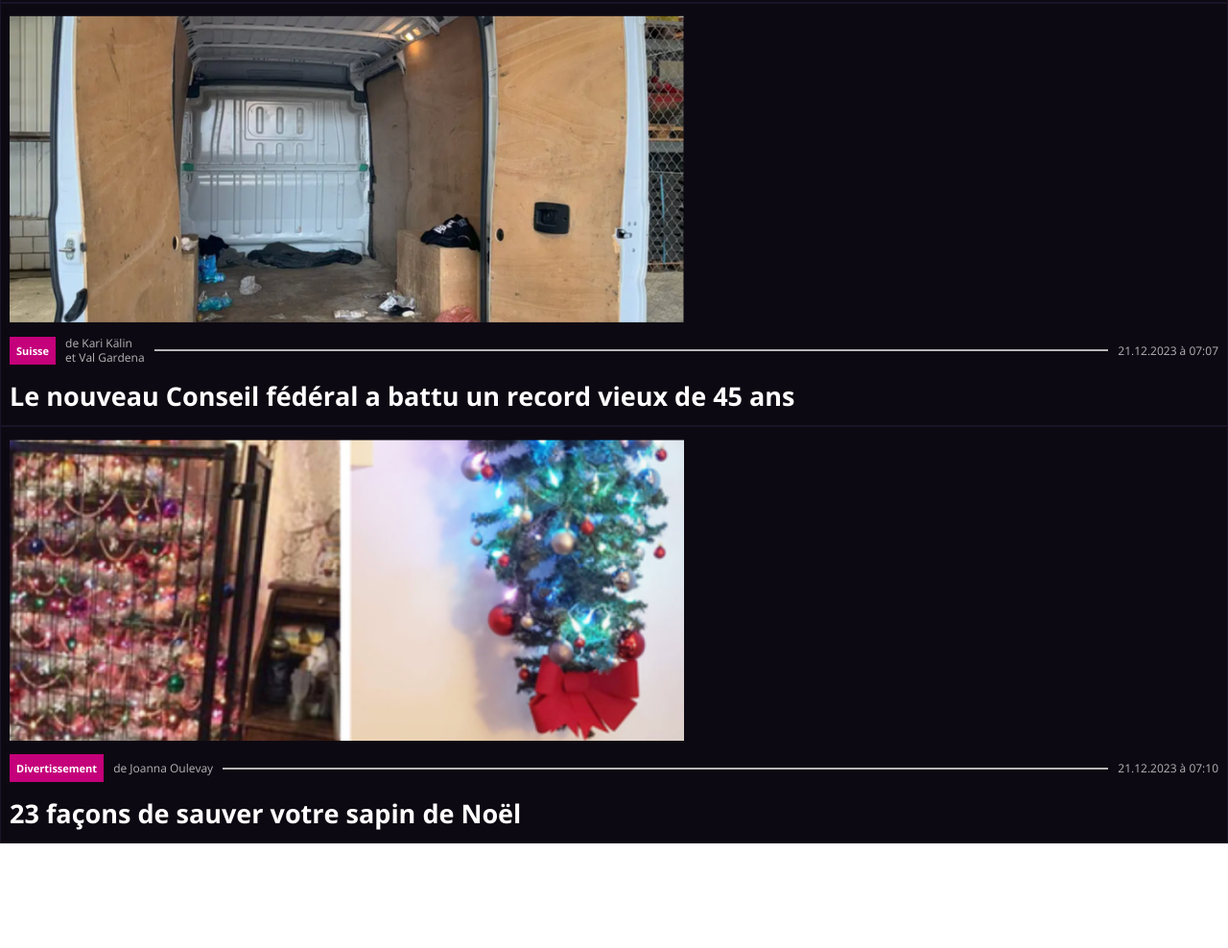
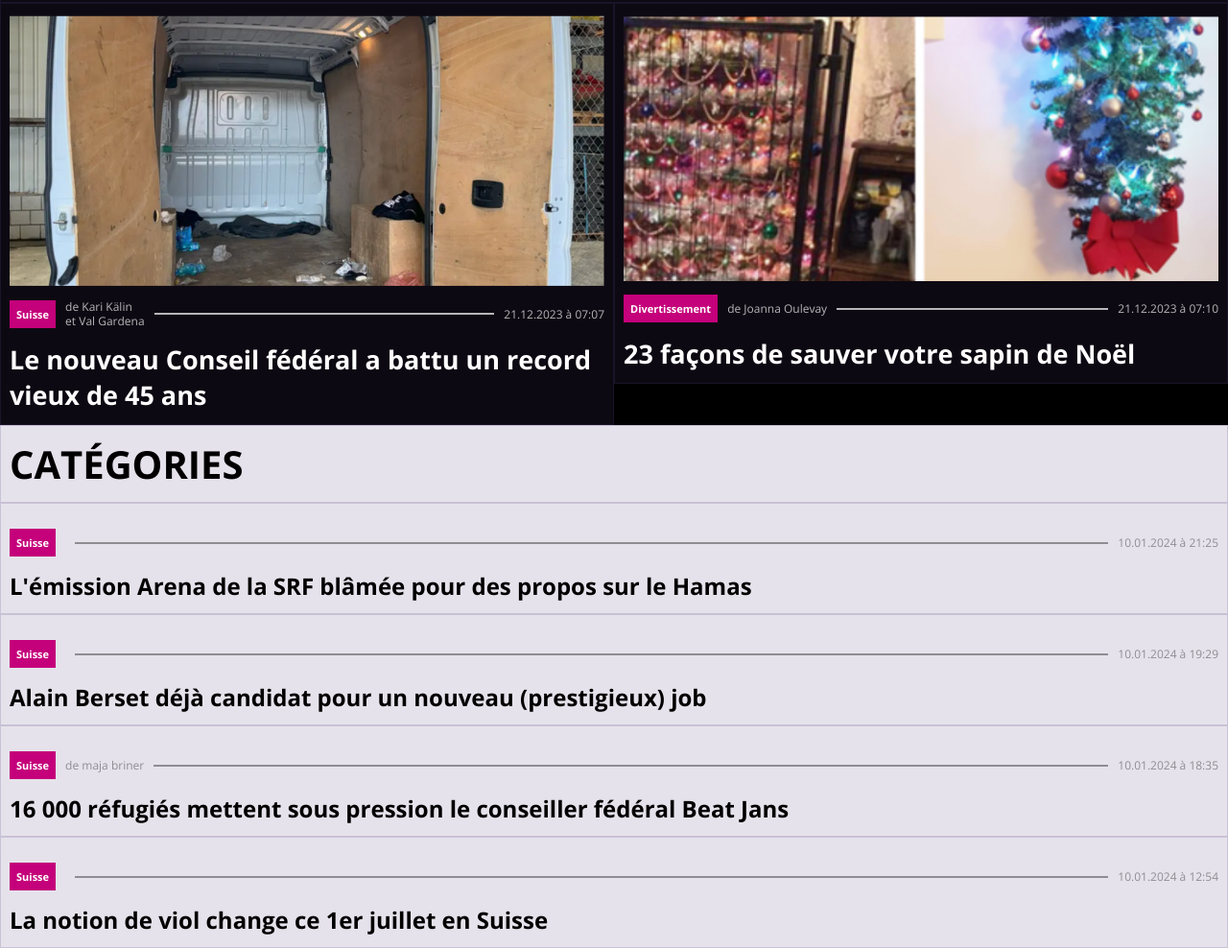
Before and after one commit to Lisa-str/watson, a website built with Parcel: page src/index.html in a window 1280 px wide. Shown: the part 2769-3757 px from the top of the page at 96% size. Before the commit the page ends 3648 px from the top, so only its background shows below. Built offline with nearby package versions, Linux system fonts and the light colour scheme.

Commit message:
category

```diff
--- a/src/index.html
+++ b/src/index.html
@@ -127,6 +127,7 @@
             <div class="col-12"><div class="title">Actualité</div></div>
           </div>
         </div>
+        <div class="container-article-news">
           <div class="container-fluid article">
             <div class="row">
               <div class="col-12">
@@ -152,8 +153,8 @@
                   </div>
                   <div class="title-content">
                     <h2>
-                    «Ils poussent leur gars à l'extermination»: Poutine fait le
-                    point sur sa guerre
+                      «Ils poussent leur gars à l'extermination»: Poutine fait
+                      le point sur sa guerre
                     </h2>
                   </div>
                   <div class="text">
@@ -167,6 +168,7 @@
               </div>
             </div>
           </div>
+          <div class="news-small-container">
             <div class="container-fluid article">
               <div class="row">
                 <div class="col-12">
@@ -195,7 +197,8 @@
                     </div>
                     <div class="title-content">
                       <h2>
-                    Le nouveau Conseil fédéral a battu un record vieux de 45 ans
+                        Le nouveau Conseil fédéral a battu un record vieux de 45
+                        ans
                       </h2>
                     </div>
                   </div>
@@ -233,6 +236,103 @@
               </div>
             </div>
           </div>
+        </div>
+      </div>
+      <div class="category">
+        <div class="container-fluid">
+          <div class="row">
+            <div class="col-12"><div class="title">Catégories</div></div>
+          </div>
+        </div>
+        <div class="container-fluid article">
+          <div class="row">
+            <div class="col-12">
+              <div class="content content-highlight">
+                <div class="information">
+                  <div class="label"><span>Suisse</span></div>
+                  <div class="information-detail">
+                    <div class="autor"><p></p></div>
+                    <div class="line"></div>
+
+                    <div class="date"><p>10.01.2024 à 21:25</p></div>
+                  </div>
+                </div>
+                <div class="title-content">
+                  <h2>
+                    L'émission Arena de la SRF blâmée pour des propos sur le
+                    Hamas
+                  </h2>
+                </div>
+              </div>
+            </div>
+          </div>
+        </div>
+        <div class="container-fluid article">
+          <div class="row">
+            <div class="col-12">
+              <div class="content content-highlight">
+                <div class="information">
+                  <div class="label"><span>Suisse</span></div>
+                  <div class="information-detail">
+                    <div class="autor"></div>
+                    <div class="line"></div>
+
+                    <div class="date"><p>10.01.2024 à 19:29</p></div>
+                  </div>
+                </div>
+                <div class="title-content">
+                  <h2>
+                    Alain Berset déjà candidat pour un nouveau (prestigieux) job
+                  </h2>
+                </div>
+              </div>
+            </div>
+          </div>
+        </div>
+        <div class="container-fluid article">
+          <div class="row">
+            <div class="col-12">
+              <div class="content content-highlight">
+                <div class="information">
+                  <div class="label"><span>Suisse</span></div>
+                  <div class="information-detail">
+                    <div class="autor"><p>de maja briner</p></div>
+                    <div class="line"></div>
+
+                    <div class="date"><p>10.01.2024 à 18:35</p></div>
+                  </div>
+                </div>
+                <div class="title-content">
+                  <h2>
+                    16 000 réfugiés mettent sous pression le conseiller fédéral
+                    Beat Jans
+                  </h2>
+                </div>
+              </div>
+            </div>
+          </div>
+        </div>
+        <div class="container-fluid article">
+          <div class="row">
+            <div class="col-12">
+              <div class="content content-highlight">
+                <div class="information">
+                  <div class="label"><span>Suisse</span></div>
+                  <div class="information-detail">
+                    <div class="autor"></div>
+                    <div class="line"></div>
+
+                    <div class="date"><p>10.01.2024 à 12:54</p></div>
+                  </div>
+                </div>
+                <div class="title-content">
+                  <h2>La notion de viol change ce 1er juillet en Suisse</h2>
+                </div>
+              </div>
+            </div>
+          </div>
+        </div>
+      </div>
     </main>
 
     <script src="js/main.js" type="module"></script>
--- a/src/scss/main.scss
+++ b/src/scss/main.scss
@@ -186,3 +186,44 @@ a:hover {
     width: 100%;
   }
 }
+
+/* article news↓ */
+
+.news-small-container {
+  display: flex;
+  flex-direction: column;
+}
+
+.container-article-news {
+  display: flex;
+  flex-direction: column;
+}
+
+// Tablet
+@media (min-width: 768px) {
+  .news-small-container {
+    display: flex;
+    flex-direction: row;
+  }
+}
+
+// Desktop
+@media (min-width: 1440px) {
+  .news-small-container {
+    display: flex;
+    flex-direction: column;
+  }
+
+  .container-article-news {
+    display: flex;
+    flex-direction: row;
+  }
+}
+
+/* article category ↓ */
+
+.category {
+  .title-content h2 {
+    font-size: 24px;
+  }
+}
```
Lines whose indentation alone changed are shown as unchanged.
